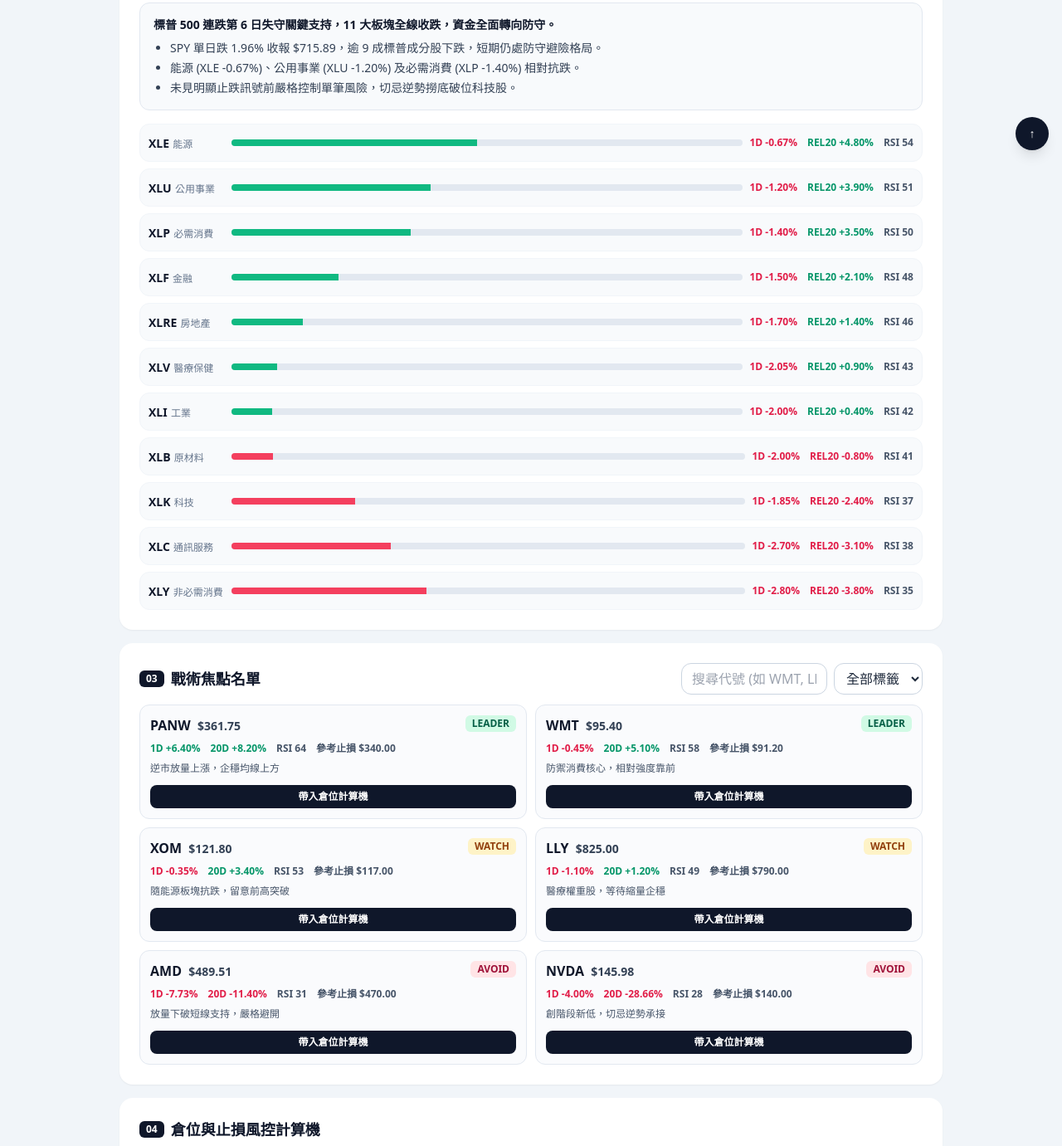
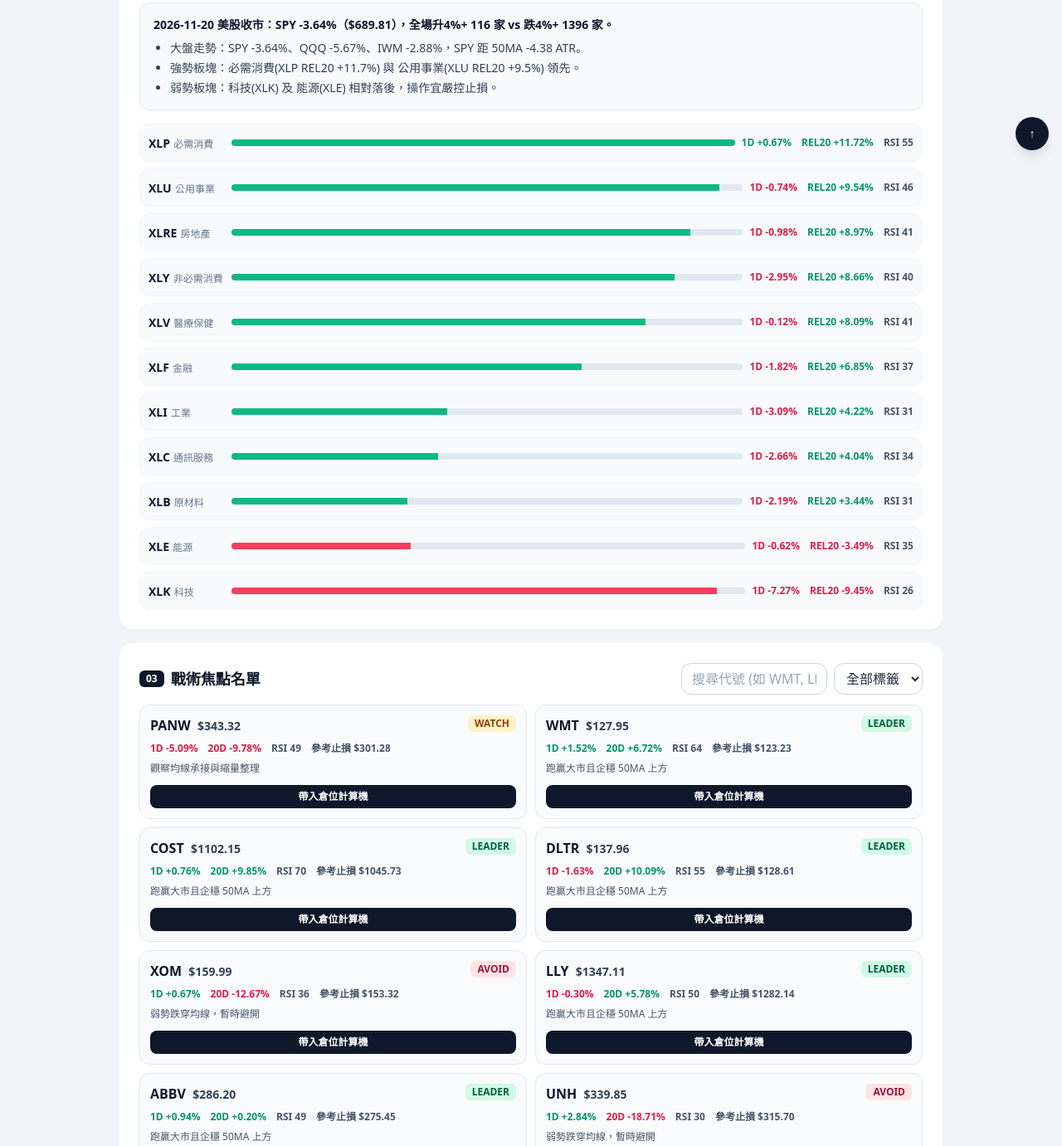
Before and after one commit to logg1314/us-momentum-daily, a plain HTML site: page index.html in a window 1280 px wide. Shown: the part 603-1984 px from the top of the page at 83% size. Drawn offline with nearby package versions, Linux system fonts and the light colour scheme.

Commit message:
chore: auto update daily momentum report

```diff
--- a/index.html
+++ b/index.html
@@ -197,49 +197,248 @@
   <script>
 /*__DATA_START__*/
 const REPORT_DATA = {
-  "trade_date": "2026-11-19",
-  "updated_at": "等待首次 GitHub Actions + Massive API 同步",
-  "data_source": "預載實況範本 (待 Massive API 首次同步)",
+  "trade_date": "2026-11-20",
+  "updated_at": "自動更新於 2026-11-21 09:34 HKT",
+  "data_source": "Massive API",
   "indices": [
-    { "ticker": "SPY", "name": "標普500", "close": 715.89, "chg1d": -1.96, "chg20d": -7.40, "atr_dist50": -1.8 },
-    { "ticker": "QQQ", "name": "納指100", "close": 645.17, "chg1d": -2.18, "chg20d": -11.10, "atr_dist50": -2.6 },
-    { "ticker": "IWM", "name": "羅素2000", "close": 264.21, "chg1d": -2.19, "chg20d": -5.80, "atr_dist50": -1.5 },
-    { "ticker": "RSP", "name": "等權標普", "close": 188.40, "chg1d": -1.74, "chg20d": -2.20, "atr_dist50": -0.9 }
+    {
+      "ticker": "SPY",
+      "name": "標普500",
+      "close": 689.81,
+      "chg1d": -3.64,
+      "chg20d": -9.23,
+      "atr_dist50": -4.38
+    },
+    {
+      "ticker": "QQQ",
+      "name": "納指100",
+      "close": 608.45,
+      "chg1d": -5.67,
+      "chg20d": -13.62,
+      "atr_dist50": -4.85
+    },
+    {
+      "ticker": "IWM",
+      "name": "羅素2000",
+      "close": 256.61,
+      "chg1d": -2.88,
+      "chg20d": -6.94,
+      "atr_dist50": -3.45
+    },
+    {
+      "ticker": "RSP",
+      "name": "等權標普",
+      "close": 207.44,
+      "chg1d": -1.98,
+      "chg20d": -4.2,
+      "atr_dist50": -1.98
+    }
   ],
   "breadth": {
-    "up4": 68,
-    "dn4": 492,
-    "adv_pct": 12.5,
-    "total_scanned": 3850
+    "up4": 116,
+    "dn4": 1396,
+    "adv_pct": 19.3,
+    "total_scanned": 5119
   },
   "ai_brief": {
-    "tldr": "標普 500 連跌第 6 日失守關鍵支持，11 大板塊全線收跌，資金全面轉向防守。",
+    "tldr": "2026-11-20 美股收市：SPY -3.64%（$689.81），全場升4%+ 116 家 vs 跌4%+ 1396 家。",
     "bullets": [
-      "SPY 單日跌 1.96% 收報 $715.89，逾 9 成標普成分股下跌，短期仍處防守避險格局。",
-      "能源 (XLE -0.67%)、公用事業 (XLU -1.20%) 及必需消費 (XLP -1.40%) 相對抗跌。",
-      "未見明顯止跌訊號前嚴格控制單筆風險，切忌逆勢撈底破位科技股。"
+      "大盤走勢：SPY -3.64%、QQQ -5.67%、IWM -2.88%，SPY 距 50MA -4.38 ATR。",
+      "強勢板塊：必需消費(XLP REL20 +11.7%) 與 公用事業(XLU REL20 +9.5%) 領先。",
+      "弱勢板塊：科技(XLK) 及 能源(XLE) 相對落後，操作宜嚴控止損。"
     ]
   },
   "sectors": [
-    { "ticker": "XLE", "name": "能源", "close": 94.20, "chg1d": -0.67, "rel20": 4.8, "rsi14": 54.2 },
-    { "ticker": "XLU", "name": "公用事業", "close": 82.10, "chg1d": -1.20, "rel20": 3.9, "rsi14": 51.0 },
-    { "ticker": "XLP", "name": "必需消費", "close": 84.50, "chg1d": -1.40, "rel20": 3.5, "rsi14": 50.4 },
-    { "ticker": "XLF", "name": "金融", "close": 51.30, "chg1d": -1.50, "rel20": 2.1, "rsi14": 47.8 },
-    { "ticker": "XLRE", "name": "房地產", "close": 42.80, "chg1d": -1.70, "rel20": 1.4, "rsi14": 45.6 },
-    { "ticker": "XLK", "name": "科技", "close": 238.90, "chg1d": -1.85, "rel20": -2.4, "rsi14": 36.5 },
-    { "ticker": "XLV", "name": "醫療保健", "close": 151.60, "chg1d": -2.05, "rel20": 0.9, "rsi14": 43.2 },
-    { "ticker": "XLI", "name": "工業", "close": 139.10, "chg1d": -2.00, "rel20": 0.4, "rsi14": 42.1 },
-    { "ticker": "XLB", "name": "原材料", "close": 90.40, "chg1d": -2.00, "rel20": -0.8, "rsi14": 40.8 },
-    { "ticker": "XLC", "name": "通訊服務", "close": 96.70, "chg1d": -2.70, "rel20": -3.1, "rsi14": 37.9 },
-    { "ticker": "XLY", "name": "非必需消費", "close": 212.30, "chg1d": -2.80, "rel20": -3.8, "rsi14": 35.4 }
+    {
+      "ticker": "XLE",
+      "name": "能源",
+      "close": 60.51,
+      "chg1d": -0.62,
+      "rel20": -3.49,
+      "rsi14": 34.6
+    },
+    {
+      "ticker": "XLU",
+      "name": "公用事業",
+      "close": 42.69,
+      "chg1d": -0.74,
+      "rel20": 9.54,
+      "rsi14": 45.9
+    },
+    {
+      "ticker": "XLP",
+      "name": "必需消費",
+      "close": 90.46,
+      "chg1d": 0.67,
+      "rel20": 11.72,
+      "rsi14": 54.7
+    },
+    {
+      "ticker": "XLF",
+      "name": "金融",
+      "close": 54.57,
+      "chg1d": -1.82,
+      "rel20": 6.85,
+      "rsi14": 37.3
+    },
+    {
+      "ticker": "XLRE",
+      "name": "房地產",
+      "close": 42.46,
+      "chg1d": -0.98,
+      "rel20": 8.97,
+      "rsi14": 40.6
+    },
+    {
+      "ticker": "XLK",
+      "name": "科技",
+      "close": 149.01,
+      "chg1d": -7.27,
+      "rel20": -9.45,
+      "rsi14": 25.5
+    },
+    {
+      "ticker": "XLV",
+      "name": "醫療保健",
+      "close": 177.24,
+      "chg1d": -0.12,
+      "rel20": 8.09,
+      "rsi14": 40.7
+    },
+    {
+      "ticker": "XLI",
+      "name": "工業",
+      "close": 156.37,
+      "chg1d": -3.09,
+      "rel20": 4.22,
+      "rsi14": 30.8
+    },
+    {
+      "ticker": "XLB",
+      "name": "原材料",
+      "close": 48.34,
+      "chg1d": -2.19,
+      "rel20": 3.44,
+      "rsi14": 30.7
+    },
+    {
+      "ticker": "XLC",
+      "name": "通訊服務",
+      "close": 100.03,
+      "chg1d": -2.66,
+      "rel20": 4.04,
+      "rsi14": 33.5
+    },
+    {
+      "ticker": "XLY",
+      "name": "非必需消費",
+      "close": 112.46,
+      "chg1d": -2.95,
+      "rel20": 8.66,
+      "rsi14": 39.9
+    }
   ],
   "watchlist": [
-    { "ticker": "PANW", "group": "LEADER", "close": 361.75, "chg1d": 6.40, "chg20d": 8.20, "rsi14": 63.5, "stop": 340.00, "note": "逆市放量上漲，企穩均線上方" },
-    { "ticker": "WMT", "group": "LEADER", "close": 95.40, "chg1d": -0.45, "chg20d": 5.10, "rsi14": 58.0, "stop": 91.20, "note": "防禦消費核心，相對強度靠前" },
-    { "ticker": "XOM", "group": "WATCH", "close": 121.80, "chg1d": -0.35, "chg20d": 3.40, "rsi14": 53.2, "stop": 117.00, "note": "隨能源板塊抗跌，留意前高突破" },
-    { "ticker": "LLY", "group": "WATCH", "close": 825.00, "chg1d": -1.10, "chg20d": 1.20, "rsi14": 48.5, "stop": 790.00, "note": "醫療權重股，等待縮量企穩" },
-    { "ticker": "AMD", "group": "AVOID", "close": 489.51, "chg1d": -7.73, "chg20d": -11.40, "rsi14": 31.2, "stop": 470.00, "note": "放量下破短線支持，嚴格避開" },
-    { "ticker": "NVDA", "group": "AVOID", "close": 145.98, "chg1d": -4.00, "chg20d": -28.66, "rsi14": 27.8, "stop": 140.00, "note": "創階段新低，切忌逆勢承接" }
+    {
+      "ticker": "PANW",
+      "group": "WATCH",
+      "close": 343.32,
+      "chg1d": -5.09,
+      "chg20d": -9.78,
+      "rsi14": 48.8,
+      "stop": 301.28,
+      "note": "觀察均線承接與縮量整理"
+    },
+    {
+      "ticker": "WMT",
+      "group": "LEADER",
+      "close": 127.95,
+      "chg1d": 1.52,
+      "chg20d": 6.72,
+      "rsi14": 64.0,
+      "stop": 123.23,
+      "note": "跑贏大市且企穩 50MA 上方"
+    },
+    {
+      "ticker": "COST",
+      "group": "LEADER",
+      "close": 1102.15,
+      "chg1d": 0.76,
+      "chg20d": 9.85,
+      "rsi14": 69.6,
+      "stop": 1045.73,
+      "note": "跑贏大市且企穩 50MA 上方"
+    },
+    {
+      "ticker": "DLTR",
+      "group": "LEADER",
+      "close": 137.96,
+      "chg1d": -1.63,
+      "chg20d": 10.09,
+      "rsi14": 54.7,
+      "stop": 128.61,
+      "note": "跑贏大市且企穩 50MA 上方"
+    },
+    {
+      "ticker": "XOM",
+      "group": "AVOID",
+      "close": 159.99,
+      "chg1d": 0.67,
+      "chg20d": -12.67,
+      "rsi14": 36.2,
+      "stop": 153.32,
+      "note": "弱勢跌穿均線，暫時避開"
+    },
+    {
+      "ticker": "LLY",
+      "group": "LEADER",
+      "close": 1347.11,
+      "chg1d": -0.3,
+      "chg20d": 5.78,
+      "rsi14": 49.5,
+      "stop": 1282.14,
+      "note": "跑贏大市且企穩 50MA 上方"
+    },
+    {
+      "ticker": "ABBV",
+      "group": "LEADER",
+      "close": 286.2,
+      "chg1d": 0.94,
+      "chg20d": 0.2,
+      "rsi14": 49.1,
+      "stop": 275.45,
+      "note": "跑贏大市且企穩 50MA 上方"
+    },
+    {
+      "ticker": "UNH",
+      "group": "AVOID",
+      "close": 339.85,
+      "chg1d": 2.84,
+      "chg20d": -18.71,
+      "rsi14": 29.7,
+      "stop": 315.7,
+      "note": "弱勢跌穿均線，暫時避開"
+    },
+    {
+      "ticker": "NVDA",
+      "group": "AVOID",
+      "close": 125.53,
+      "chg1d": -14.01,
+      "chg20d": -40.5,
+      "rsi14": 15.1,
+      "stop": 106.27,
+      "note": "弱勢跌穿均線，暫時避開"
+    },
+    {
+      "ticker": "AMD",
+      "group": "AVOID",
+      "close": 424.39,
+      "chg1d": -13.25,
+      "chg20d": -17.88,
+      "rsi14": 38.4,
+      "stop": 345.51,
+      "note": "弱勢跌穿均線，暫時避開"
+    }
   ]
 };
 /*__DATA_END__*/
```
